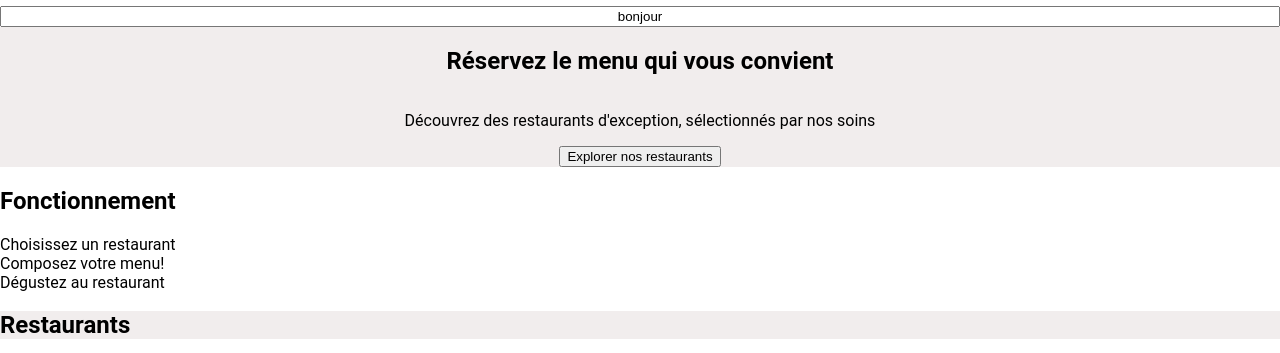
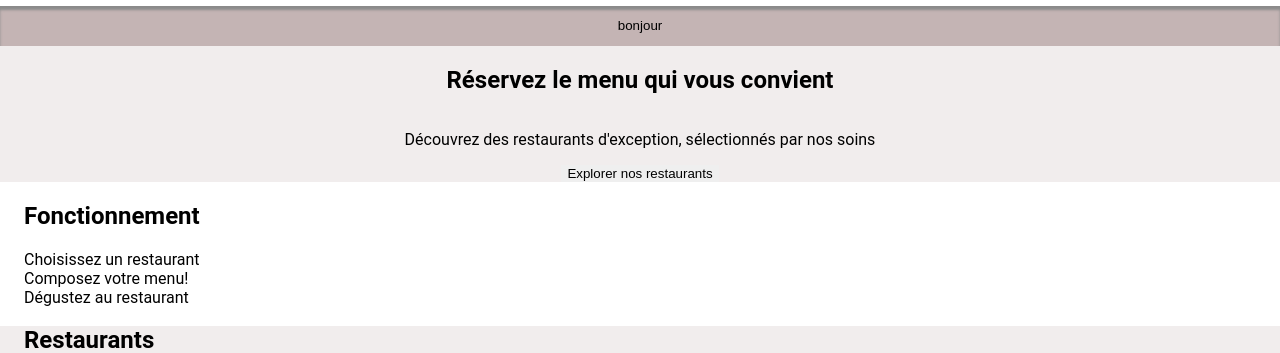
Before and after one commit to OgdenRichard/rog_3_012023, a website: page index.html in a window 1280 px wide. Shown: the part 75-428 px from the top of the page. Drawn offline with Linux system fonts and the light colour scheme; a web font is replaced by a local one.

Commit message:
230123 | padding global & formatage formulaire

```diff
--- a/index.html
+++ b/index.html
@@ -13,7 +13,7 @@
 </head>
 
 <body>
-    <div class="wrapper">
+    <div class="omf-wrapper">
         <header>
             <h1>ohmyfood</h1>
         </header>
--- a/sass/base/_base.scss
+++ b/sass/base/_base.scss
@@ -20,4 +20,5 @@ ul {
 
 footer {
     background: $colour-darkgrey;
+    padding-left: 1.5em;
 }
--- a/sass/layout/_container.scss
+++ b/sass/layout/_container.scss
@@ -1,3 +1,7 @@
 .omf-search,.omf-restaurants{
     background: $colour-lightgrey;
 }
+
+.omf-howto,.omf-restaurants{
+    padding-left: 1.5em;
+}
--- a/sass/layout/_form.scss
+++ b/sass/layout/_form.scss
@@ -4,8 +4,19 @@
     flex-direction: column;
     align-items: center;
     text-align: center;
-    &__input-text{
+
+    &__input-text {
         width: 100%;
+        height: 3em;
         text-align: center;
+        outline: none;
+        border: transparent;
+        background: darker($colour-lightgrey);
+        box-shadow: inset 0 0.3em 0.2em rgb(139, 139, 139);
+    }
+
+    &__submit {
+        outline: none;
+        border: transparent;
     }
 }
--- a/sass/utils/_functions.scss
+++ b/sass/utils/_functions.scss
@@ -0,0 +1,3 @@
+@function darker($colour) {
+    @return darken($colour, 20%);
+}
```
Also changed, not shown: public/css/style.css, 1 other file.
